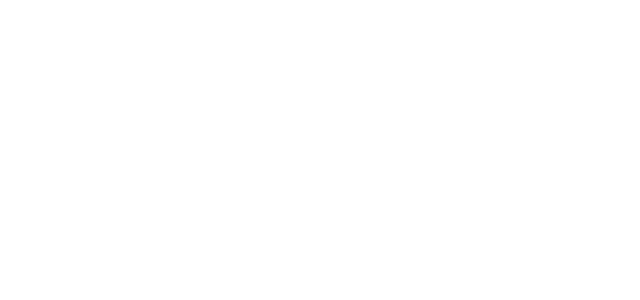
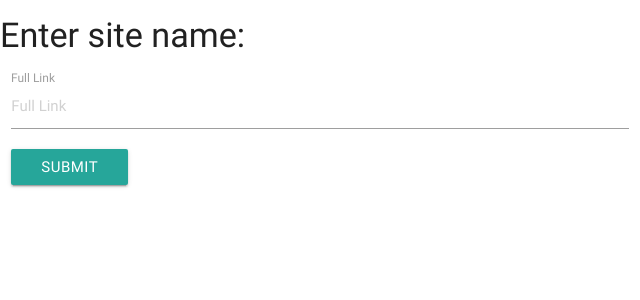
Before and after one commit to HumbleNarcissus/WebCutter-React, a React app: page /add in a window 1280 px wide. Shown: the top 300 px of the page, without its empty margins (0-640 px from the left). Built offline with nearby package versions, Linux system fonts and the light colour scheme.

Commit message:
CREATE - adding new sites

```diff
--- a/src/Components/AddLink.js
+++ b/src/Components/AddLink.js
@@ -1,9 +1,55 @@
 import React, {Component} from 'react';
 
 class AddLink extends Component {
+    constructor(props){
+        super(props);
+        this.state = {
+            query: ''
+        }
+        this.handleChange = this.handleChange.bind(this);
+    }
+
+    handleChange(event) {
+        this.setState({query: event.target.value})
+    }
+
+    handeSubmit(event) {
+        event.preventDefault();
+        this.postData();
+    }
+
+    postData(){
+        //add new link with post
+        fetch('https://webcutter-api.herokuapp.com/sites', {
+            method: 'POST',
+            headers: {
+                'Accept': 'application/json, text/plain, */*',
+                'Content-type': 'application/json'
+            },
+            body: JSON.stringify({site: this.state.query})
+        })
+        .then(res => res.json())
+        .catch(error => console.error('Error:', error))
+        .then(response => console.log('Success:', response))
+        .then(redirect => this.props.history.push("/"));
+    }
+
     render(){
         return(
-            <div></div>
+            <div>
+                <h4>Enter site name:</h4>
+                <form className="col s12" onSubmit={this.handeSubmit.bind(this)}>
+                    <div className="row">
+                        <div className="input-field col s6">
+                            <input type="text" className="form-control" placeholder="Full Link"
+                                value={this.state.query} onChange={this.handleChange}
+                            />
+                            <label htmlFor="full_link">Full Link</label>
+                            <input id="btn-post" type="submit" className="btn" value="submit"/>
+                        </div>
+                    </div>
+                </form>
+            </div>
         )
     }
 }
--- a/src/Components/AllSites.js
+++ b/src/Components/AllSites.js
@@ -38,6 +38,7 @@
                  <h3 className="center-align">All sites:</h3>
                  <Panel data={this.state.data} />
                  <Link to={"/add"} className="btn-floating btn-large waves-effect waves-light red right myfloat"><i className="material-icons">+</i></Link>
+
              </div>
         )
     }
```
